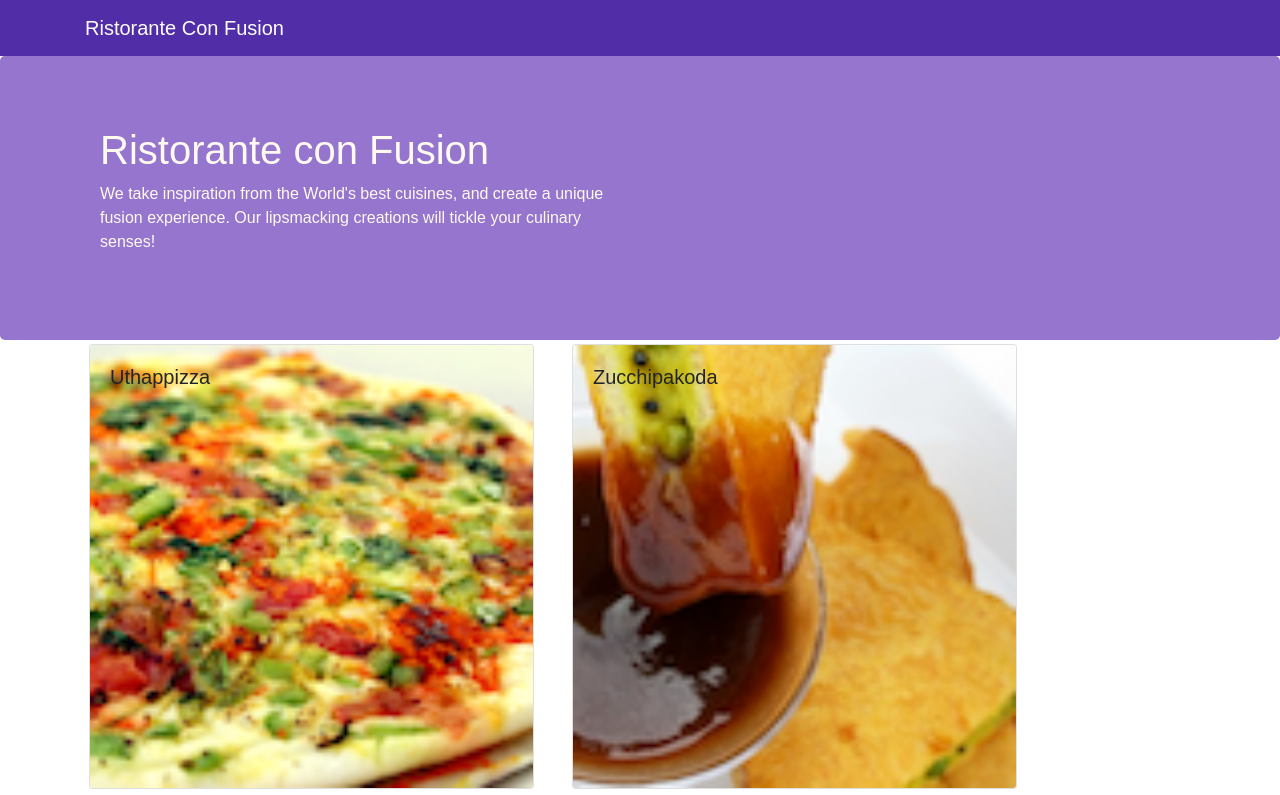
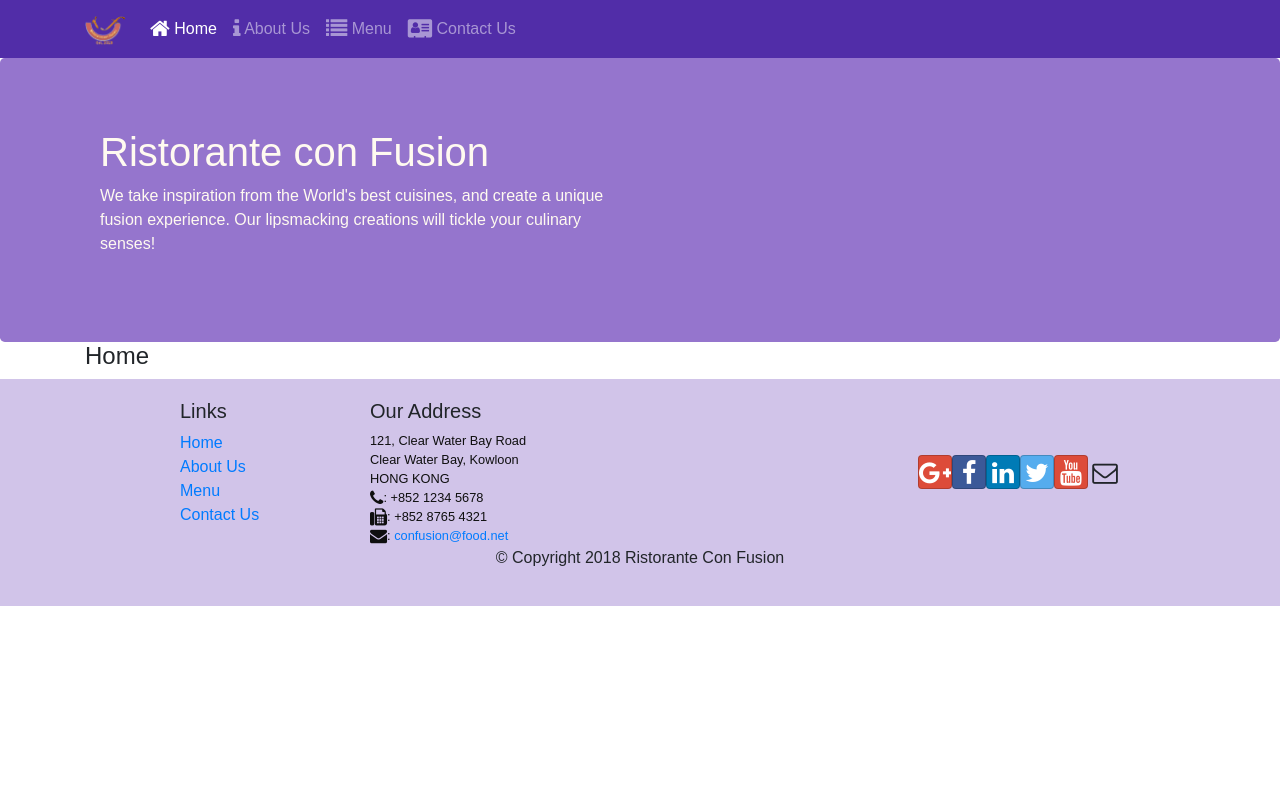
Before and after one commit to apsingh1843/React, a React (Create React App) app in the folder confusion/: page /home in a window 1280 px wide. Shown: the top 795 px of the page. Built offline with nearby package versions, Linux system fonts and the light colour scheme.

Commit message:
react router

```diff
--- a/confusion/package.json
+++ b/confusion/package.json
@@ -9,6 +9,7 @@
     "react": "^16.13.1",
     "react-dom": "^16.13.1",
     "react-popper": "0.9.2",
+    "react-router-dom": "^4.2.2",
     "react-scripts": "1.1.4",
     "reactstrap": "5.0.0"
   },
--- a/confusion/src/App.js
+++ b/confusion/src/App.js
@@ -1,14 +1,17 @@
 import React, { Component } from 'react';
 import Main from './components/MainComponent';
+import { BrowserRouter } from 'react-router-dom';
 import './App.css';
 
 class App extends Component {
 
   render() {
     return (
-      <div>
-         <Main />
-      </div>
+      <BrowserRouter>
+         <div>
+           <Main />
+         </div>
+      </BrowserRouter>
     );
   }
 }
--- a/confusion/src/components/FooterComponent.js
+++ b/confusion/src/components/FooterComponent.js
@@ -1,4 +1,5 @@
 import React, { Component } from 'react';
+import { Link } from 'react-router-dom';
 
 function Footer(props) {
   return (
@@ -8,10 +9,10 @@
                 <div className="col-4 offset-1 col-sm-2">
                     <h5>Links</h5>
                     <ul className="list-unstyled">
-                        <li><a href="#">Home</a></li>
-                        <li><a href="#">About</a></li>
-                        <li><a href="#">Menu</a></li>
-                        <li><a href="contactus.html">Contact</a></li>
+                        <li><Link to="/home">Home</Link></li>
+                        <li><Link to="/aboutus">About Us</Link></li>
+                        <li><Link to="/menu">Menu</Link></li>
+                        <li><Link to="/contactus">Contact Us</Link></li>
                     </ul>
                 </div>
                 <div className="col-7 col-sm-5">
--- a/confusion/src/components/HeaderComponent.js
+++ b/confusion/src/components/HeaderComponent.js
@@ -1,13 +1,55 @@
 import React, { Component } from 'react';
-import { Navbar, NavbarBrand, Jumbotron } from 'reactstrap';
+import { Navbar, NavbarBrand, Nav, NavbarToggler, Collapse, NavItem, Jumbotron } from 'reactstrap';
+import { NavLink } from 'react-router-dom';
 
 class Header extends Component {
+
+  constructor(props) {
+    super();
+    this.state = {
+      isNavOpen: false
+    };
+    this.toggleNav = this.toggleNav.bind(this);
+  }
+  toggleNav() {
+    this.setState({
+      isNavOpen: !this.state.isNavOpen
+    });
+  }
+
   render() {
     return(
       <React.Fragment>
-         <Navbar dark>
+         <Navbar dark expand="md">
             <div className="container">
-              <NavbarBrand href="/">Ristorante Con Fusion</NavbarBrand>
+            <NavbarToggler onClick={this.toggleNav} />
+             <NavbarBrand className="ml-auto" href="/">
+                <img src="assets/images/logo.png" height="30" width="41" alt="Ristorante Con Fusion" />
+             </NavbarBrand>
+             <Collapse isOpen={this.state.isNavOpen} navbar>
+              <Nav navbar>
+                <NavItem>
+                  <NavLink className="nav-link" to="/home">
+                    <span className="fa fa-home fa-lg"></span> Home
+                  </NavLink>
+                </NavItem>
+                <NavItem>
+                  <NavLink className="nav-link" to="/aboutus">
+                    <span className="fa fa-info fa-lg"></span> About Us
+                  </NavLink>
+                </NavItem>
+                <NavItem>
+                  <NavLink className="nav-link" to="/menu">
+                    <span className="fa fa-list fa-lg"></span> Menu
+                  </NavLink>
+                </NavItem>
+                <NavItem>
+                  <NavLink className="nav-link" to="/contactus">
+                    <span className="fa fa-address-card fa-lg"></span> Contact Us
+                  </NavLink>
+                </NavItem>
+              </Nav>
+             </Collapse>
             </div>
          </Navbar>
          <Jumbotron>
--- /dev/null
+++ b/confusion/src/components/HomeComponent.js
@@ -0,0 +1,10 @@
+import React from 'react';
+
+function Home(props) {
+  return (
+    <div className="container">
+       <h4>Home</h4>
+    </div>
+  );
+}
+export default Home;
--- a/confusion/src/components/MainComponent.js
+++ b/confusion/src/components/MainComponent.js
@@ -1,9 +1,11 @@
 import React, { Component } from 'react';
 import Menu from './MenuComponent';
 import DishDetail from './DishdetailComponent';
+import Home from './HomeComponent';
 import { DISHES } from '../shared/dishes';
 import Header from './HeaderComponent';
 import Footer from './FooterComponent';
+import { Switch, Route, Redirect } from 'react-router-dom';
 
 class Main extends Component {
 
@@ -12,21 +14,23 @@
 
       this.state = {
         dishes: DISHES,
-        selectedDish: null
       };
   }
 
-  onDishSelect(dishId) {
-    this.setState({ selectedDish: dishId});
-  }
-
   render() {
+    const HomePage= () => {
+      return (
+        <Home />
+      );
+    }
     return (
       <div>
          <Header />
-         <Menu dishes={this.state.dishes}
-         onClick={(dishId) => this.onDishSelect(dishId)}/>
-         <DishDetail dish= {this.state.dishes.filter((dish) => dish.id===this.state.selectedDish )[0]} />
+         <Switch>
+            <Route path="/home" component={ HomePage } />
+            <Route exact path="/menu" component={()=> <Menu dishes={this.state.dishes}/>} />
+            <Redirect to="/home" />
+         </Switch>
          <Footer />
       </div>
     );
```
Also changed, not shown: 1 other file (tests, documents, lock files or other folders).
